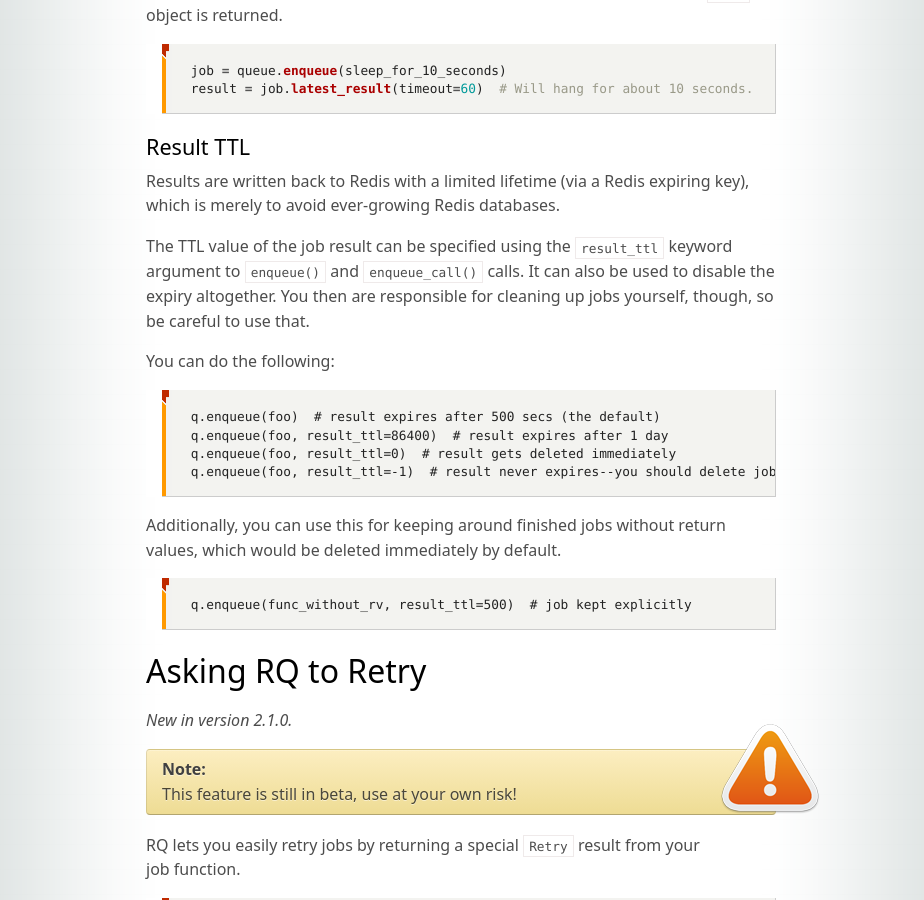
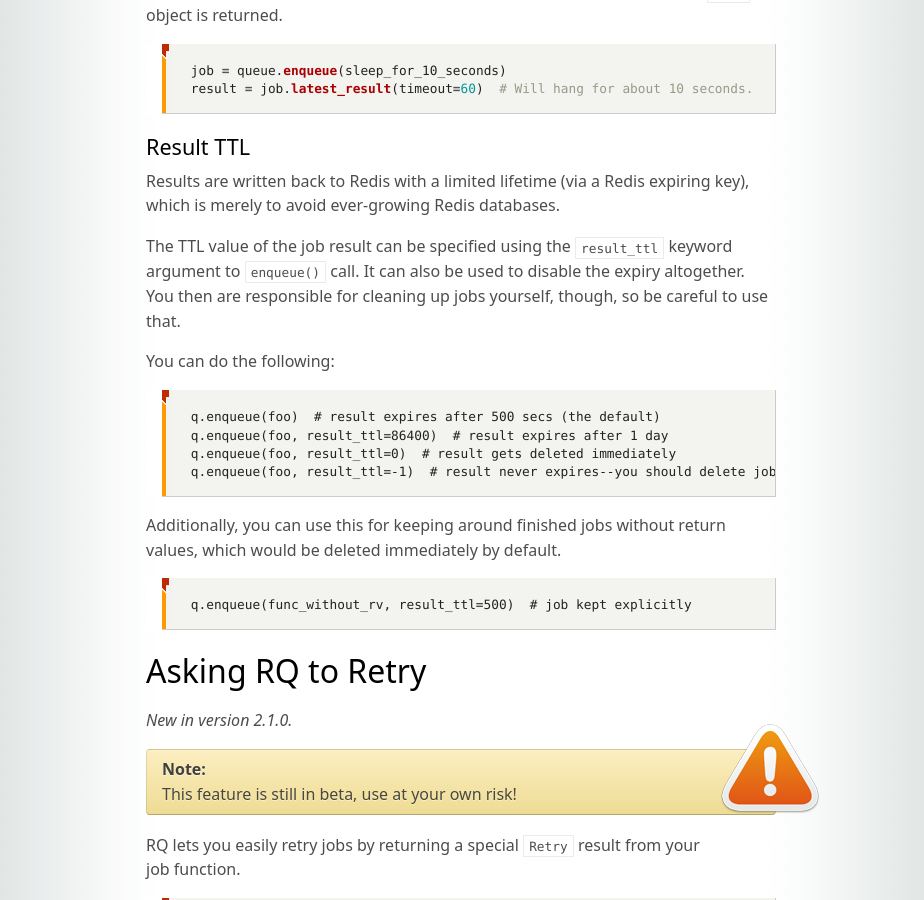
Before and after one commit to rq/rq, a Jekyll site: the page built from docs/docs/results.md, in a window 1280 px wide and 900 px high, scrolled down 1480 px. Shown: the whole window, without its empty margins (179-1103 px from the left). Built offline with Jekyll 4.4.1, drawn with Linux system fonts in a browser that asks for light colours; some web fonts are replaced; comment, search, counter and statistics services are not loaded.

Commit message:
enqueue_call() is never referenced in docs,
this is not a good place to mention it for the first time

```diff
--- a/docs/docs/results.md
+++ b/docs/docs/results.md
@@ -64,7 +64,7 @@
 expiring key), which is merely to avoid ever-growing Redis databases.
 
 The TTL value of the job result can be specified using the
-`result_ttl` keyword argument to `enqueue()` and `enqueue_call()` calls.  It
+`result_ttl` keyword argument to `enqueue()` call.  It
 can also be used to disable the expiry altogether.  You then are responsible
 for cleaning up jobs yourself, though, so be careful to use that.
 
```
